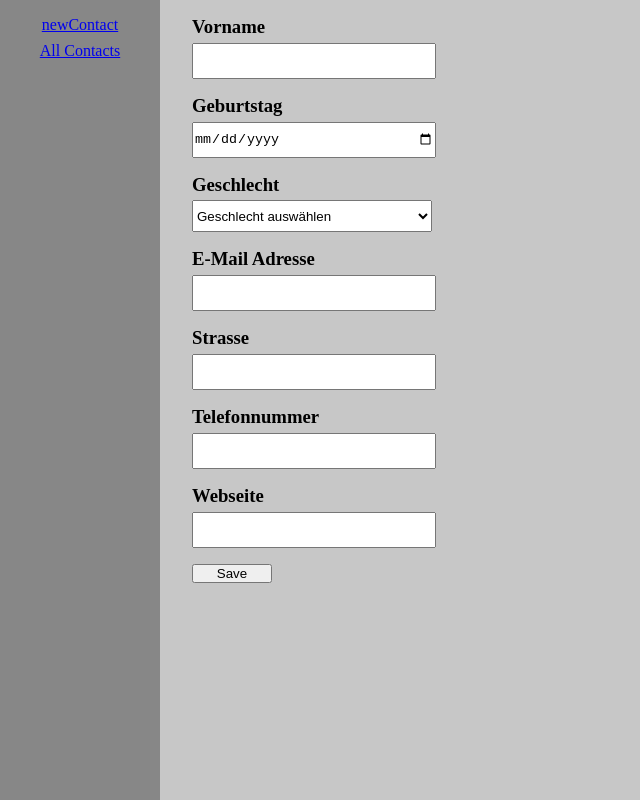
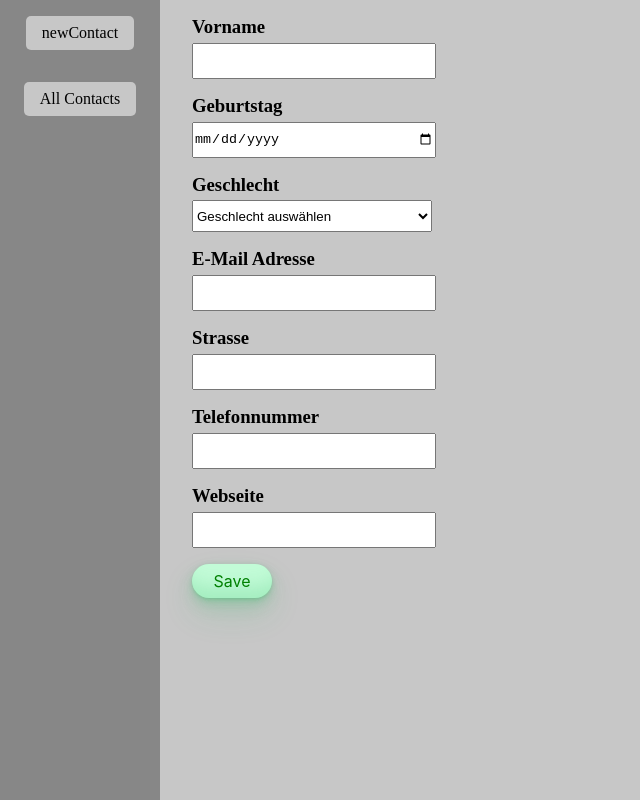
Before and after one commit to vitalischumarov/ContactManager, a React (Vite) app: page /newContact in a window 1280 px wide. Shown: the whole page, without its empty margins (0-640 px from the left). Built offline with nearby package versions, Linux system fonts and the light colour scheme.

Commit message:
save button syled

```diff
--- a/src/components/Menue.scss
+++ b/src/components/Menue.scss
@@ -8,6 +8,14 @@
     flex-direction: column;
     align-items: center;
     padding-top: 1rem;
-    gap: 0.5rem;
+    gap: 2rem;
+
+    .link {
+      color: black;
+      text-decoration: none;
+      background-color: rgb(199 199 199);
+      padding: 0.5rem 1rem 0.5rem 1rem;
+      border-radius: 5px;
+    }
   }
 }
--- a/src/components/Menue.tsx
+++ b/src/components/Menue.tsx
@@ -5,8 +5,12 @@ function Menue() {
   return (
     <div className="menue">
       <div className="links">
-        <Link to={"/newContact"}>newContact</Link>
-        <Link to={"/Contacts"}>All Contacts</Link>
+        <Link to={"/newContact"} className="link">
+          newContact
+        </Link>
+        <Link to={"/Contacts"} className="link">
+          All Contacts
+        </Link>
       </div>
     </div>
   );
--- a/src/components/NewContact.scss
+++ b/src/components/NewContact.scss
@@ -3,10 +3,37 @@
   margin-top: 1rem;
   display: flex;
   flex-direction: column;
+}
 
-  .saveBtn {
-    width: 5rem;
-  }
+.saveBtn {
+  width: 5rem;
+  background-color: #c2fbd7;
+  border-radius: 100px;
+  box-shadow: rgba(44, 187, 99, 0.2) 0 -25px 18px -14px inset,
+    rgba(44, 187, 99, 0.15) 0 1px 2px, rgba(44, 187, 99, 0.15) 0 2px 4px,
+    rgba(44, 187, 99, 0.15) 0 4px 8px, rgba(44, 187, 99, 0.15) 0 8px 16px,
+    rgba(44, 187, 99, 0.15) 0 16px 32px;
+  color: green;
+  cursor: pointer;
+  display: inline-block;
+  font-family: CerebriSans-Regular, -apple-system, system-ui, Roboto, sans-serif;
+  padding: 7px 20px;
+  text-align: center;
+  text-decoration: none;
+  transition: all 250ms;
+  border: 0;
+  font-size: 16px;
+  user-select: none;
+  -webkit-user-select: none;
+  touch-action: manipulation;
+}
+
+.saveBtn:hover {
+  box-shadow: rgba(44, 187, 99, 0.35) 0 -25px 18px -14px inset,
+    rgba(44, 187, 99, 0.25) 0 1px 2px, rgba(44, 187, 99, 0.25) 0 2px 4px,
+    rgba(44, 187, 99, 0.25) 0 4px 8px, rgba(44, 187, 99, 0.25) 0 8px 16px,
+    rgba(44, 187, 99, 0.25) 0 16px 32px;
+  transform: scale(1.05) rotate(-1deg);
 }
 
 .input-field {
```
